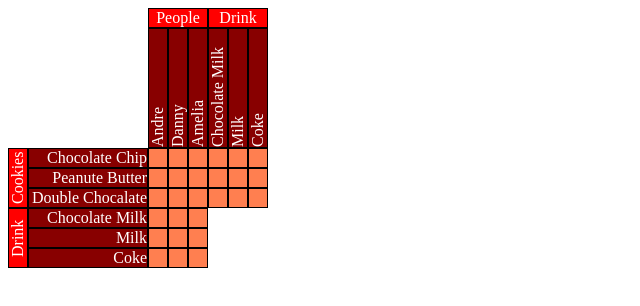
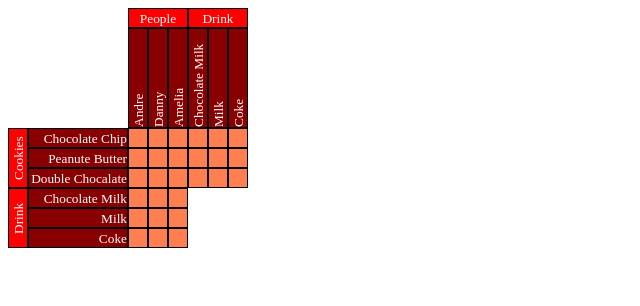
Before and after one commit to DDtMM/LogicProblems, an Angular app: page / in a window 1280 px wide. Shown: the top 306 px of the page, without its empty margins (0-640 px from the left). Built offline with nearby package versions, Linux system fonts and the light colour scheme.

Commit message:
Removed need for grid span

```diff
--- a/src/app/problem-grid/problem-grid.component.html
+++ b/src/app/problem-grid/problem-grid.component.html
@@ -4,7 +4,7 @@
       {{cat.label}}
     </div>
     <div *ngFor="let item of cat.items" class="vert-label item-label"
-      [style.gridColumn]="getItemGridIndex(gridVm!.xCats, cat, item)" [style.gridRow]="'2 / span 6'">
+      [style.gridColumn]="getItemGridIndex(gridVm!.xCats, cat, item)" [style.gridRow]="'2 / span 1'">
       <div>
         {{item.label}}
       </div>
@@ -18,7 +18,7 @@
       </div>
     </div>
     <div *ngFor="let item of cat.items" class="item-label" [style.textAlign]="'right'"
-      [style.gridRow]="getItemGridIndex(gridVm!.yCats, cat, item)" [style.gridColumn]="'2 / span 6'">
+      [style.gridRow]="getItemGridIndex(gridVm!.yCats, cat, item)" [style.gridColumn]="'2 / span 1'">
       <div>
         {{item.label}}
       </div>
--- a/src/app/problem-grid/problem-grid.component.scss
+++ b/src/app/problem-grid/problem-grid.component.scss
@@ -1,8 +1,11 @@
 .grid {
   display: grid;
+  grid-template-columns: 20px 100px;
+  grid-template-rows: 20px 100px;
   grid-auto-columns: 20px;
   grid-auto-rows: 20px;
-
+  font-size: 10pt;
+  line-height: 20px;
 }
 
 .cat-label {
--- a/src/app/problem-grid/problem-grid.component.ts
+++ b/src/app/problem-grid/problem-grid.component.ts
@@ -28,12 +28,14 @@ export class ProblemGridComponent implements OnInit {
 
   getCatLabelGridRange(cats: ProblemCategory[], cat: ProblemCategory) {
     const itemsPrior = this.getPriorCatsCount(cats, cat);
-    return `${8 + itemsPrior} / span ${cat.items.length}`;
+    // offset start index by 3 since cols are 1 indexed and there should be 2 in dimension previous.
+    return `${3 + itemsPrior} / span ${cat.items.length}`;
   }
 
   getItemGridIndex(cats: ProblemCategory[], cat: ProblemCategory, item: ProblemItem) {
     const itemsPrior = this.getPriorCatsCount(cats, cat);
-    return `${8 + itemsPrior + cat.items.indexOf(item)} / span 1`;
+    // offset start index by 3 since cols are 1 indexed and there should be 2 in dimension previous.
+    return `${3 + itemsPrior + cat.items.indexOf(item)} / span 1`;
   }
 
   toggleState(mItem: ProblemGridItemVm) {
```
